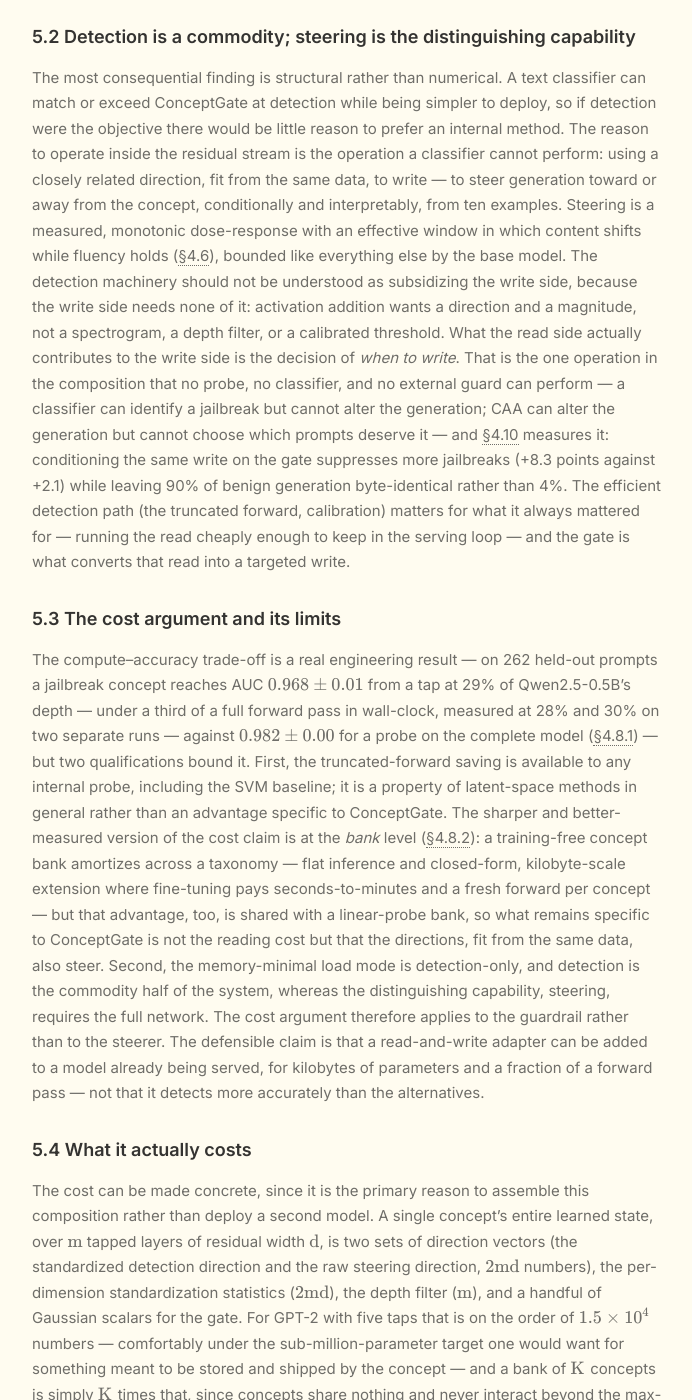
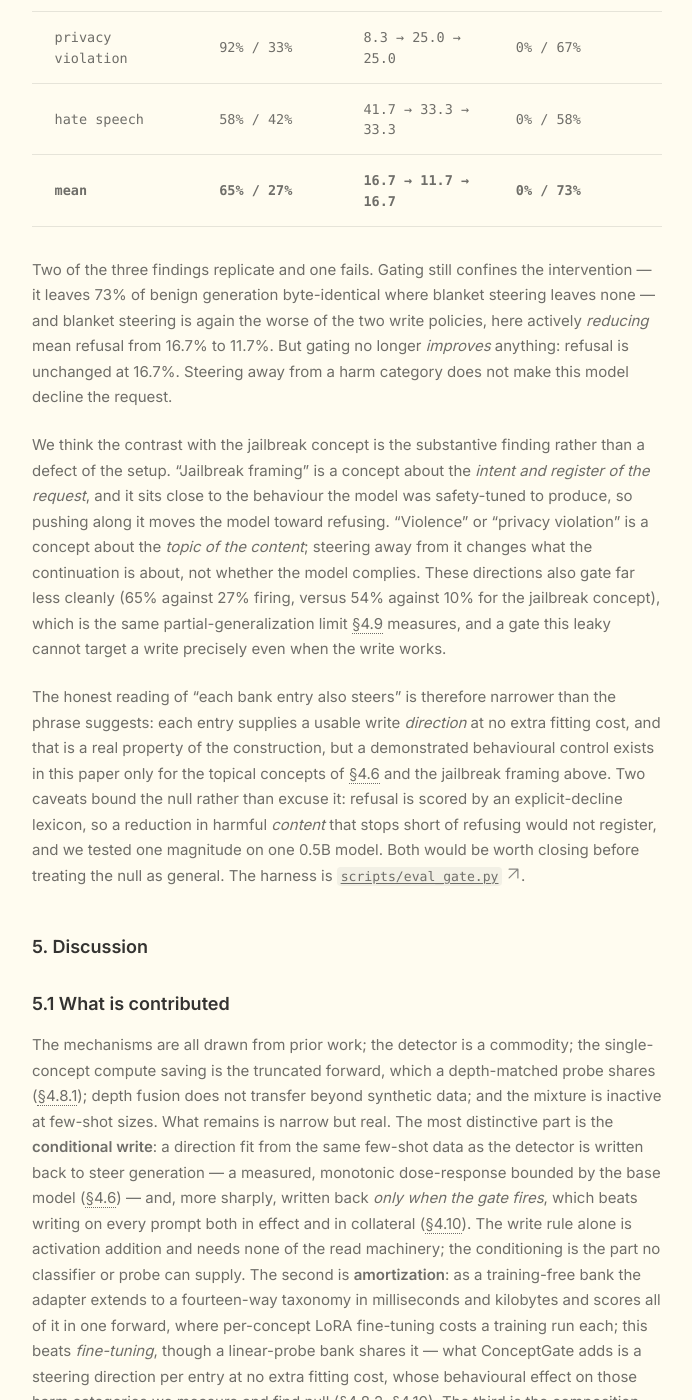
Before and after one commit to NISH1001/NISH1001.github.io, a Jekyll site: the page built from _posts/research/2026-08-29-conceptgate.markdown, in a window 1280 px wide and 1400 px high, scrolled down 45216 px. Shown: the whole window, without its empty margins (293-985 px from the left). Built offline with Jekyll 4.4.1, drawn with Linux system fonts in a browser that asks for light colours; some of the changed text lies outside the part shown.

Commit message:
Report the BeaverTails bank-steering null and qualify the bank claim
- 4.10 gains a negative-result subsection: the same three arms on five
  BeaverTails harm categories. Refusal 16.7 -> 11.7 (always) -> 16.7
  (gate) -- steering away from a harm topic does not make the model
  decline, though the collateral finding replicates (73% vs 0% of
  benign generation left untouched)
- Reads the contrast with the jailbreak concept as the substantive
  finding: request intent sits near safety-tuned refusal, content topic
  does not; and these directions gate far more leakily (65/27 vs 54/10)
- "Each entry also steers" corrected in 1.4, 4.8.2 and 5.1 to "supplies
  a write direction at no extra fitting cost", with the null cited
- Added to the honest-negatives list in 1.4

```diff
--- a/_posts/research/2026-08-29-conceptgate.markdown
+++ b/_posts/research/2026-08-29-conceptgate.markdown
@@ -317,7 +317,9 @@ This paper contributes, in order of how much each distinguishes ConceptGate from
    milliseconds and kilobytes with no gradient run, so hosting a fourteen-way safety taxonomy costs a
    fraction of per-concept LoRA fine-tuning and needs no retraining to extend
    (<a class="sref" href="#482-learning-multiple-concepts">§4.8.2</a>). This amortization is shared with a
-   linear-probe bank; what ConceptGate adds is that each entry also steers.
+   linear-probe bank; what ConceptGate adds is that each entry also supplies a steering direction at no
+   extra fitting cost — though for these harm categories the write is a measured *null* on behaviour
+   (<a class="sref" href="#the-same-experiment-on-the-concept-bank-a-negative-result">§4.10</a>).
 4. **A calibrated, few-shot, dual-mode adapter.** One object learns a concept from ~10 examples, detects
    it with a calibrated fire/abstain/pass gate, and steers along a closely related direction, with a small,
    well-characterized parameter budget (<a class="sref" href="#54-what-it-actually-costs">§5.4</a>) and no
@@ -334,8 +336,11 @@ This paper contributes, in order of how much each distinguishes ConceptGate from
    collapses to a single Gaussian at few-shot sizes
    (<a class="sref" href="#42-mixture-densities-a-constructed-hard-case-and-a-few-shot-collapse">§4.2</a>);
    a predicted paraphrase-robustness effect does not appear
-   (<a class="sref" href="#47-a-paraphrase-robustness-null">§4.7</a>); and generalization to an unseen harm
-   category is only partial (<a class="sref" href="#49-out-of-distribution-generalization">§4.9</a>).
+   (<a class="sref" href="#47-a-paraphrase-robustness-null">§4.7</a>); generalization to an unseen harm
+   category is only partial (<a class="sref" href="#49-out-of-distribution-generalization">§4.9</a>); and
+   steering with the bank's own harm-category directions is a null on behaviour — the write direction
+   comes free, but it does not make the model decline
+   (<a class="sref" href="#the-same-experiment-on-the-concept-bank-a-negative-result">§4.10</a>).
 6. **Reproducible interactive figures.** The figures below reproduce the underlying model runs, so the
    mechanism can be examined directly rather than only described.
 
@@ -1639,8 +1644,53 @@ would be a catastrophic false-positive rate in deployment. The gate is a sharp i
 distribution its ten examples came from, and
 <a class="sref" href="#49-out-of-distribution-generalization">§4.9</a>'s partial-generalization finding
 applies here with more force, because a false fire now rewrites the output rather than merely raising a
-flag. The harness is
-[`scripts/eval_gate.py`](https://github.com/NISH1001/conceptgate/blob/main/scripts/eval_gate.py).
+flag.
+
+#### The same experiment on the concept bank: a negative result
+
+The bank of <a class="sref" href="#482-learning-multiple-concepts">§4.8.2</a> has only ever been measured
+as a *detector*, while the contribution claim is that each of its entries also steers. That deserves a
+direct test, so we ran the identical three arms on five BeaverTails harm categories, fitting each
+direction from 32 harmful prompts of the category against the shared benign pool and evaluating on twelve
+held-out prompts of that category. On the behavioural axis the result is a **null**.
+
+<div class="cg-mono" markdown="1">
+
+| BeaverTails category | gate fires: harmful / benign | refusal: none → always → gate | benign untouched: always / gate |
+|---|---|---|---|
+| violence, incitement | 50% / 8% | 8.3 → 0.0 → 8.3 | 0% / 92% |
+| drug abuse, weapons | 58% / 25% | 0.0 → 0.0 → 0.0 | 0% / 75% |
+| financial & property crime | 67% / 25% | 25.0 → 0.0 → 16.7 | 0% / 75% |
+| privacy violation | 92% / 33% | 8.3 → 25.0 → 25.0 | 0% / 67% |
+| hate speech | 58% / 42% | 41.7 → 33.3 → 33.3 | 0% / 58% |
+| **mean** | **65% / 27%** | **16.7 → 11.7 → 16.7** | **0% / 73%** |
+
+</div>
+
+Two of the three findings replicate and one fails. Gating still confines the intervention — it leaves
+73% of benign generation byte-identical where blanket steering leaves none — and blanket steering is
+again the worse of the two write policies, here actively *reducing* mean refusal from 16.7% to 11.7%.
+But gating no longer *improves* anything: refusal is unchanged at 16.7%. Steering away from a harm
+category does not make this model decline the request.
+
+We think the contrast with the jailbreak concept is the substantive finding rather than a defect of the
+setup. "Jailbreak framing" is a concept about the *intent and register of the request*, and it sits close
+to the behaviour the model was safety-tuned to produce, so pushing along it moves the model toward
+refusing. "Violence" or "privacy violation" is a concept about the *topic of the content*; steering away
+from it changes what the continuation is about, not whether the model complies. These directions also
+gate far less cleanly (65% against 27% firing, versus 54% against 10% for the jailbreak concept), which
+is the same partial-generalization limit
+<a class="sref" href="#49-out-of-distribution-generalization">§4.9</a> measures, and a gate this leaky
+cannot target a write precisely even when the write works.
+
+The honest reading of "each bank entry also steers" is therefore narrower than the phrase suggests: each
+entry supplies a usable write *direction* at no extra fitting cost, and that is a real property of the
+construction, but a demonstrated behavioural control exists in this paper only for the topical concepts
+of <a class="sref" href="#46-steering-across-models">§4.6</a> and the jailbreak framing above. Two
+caveats bound the null rather than excuse it: refusal is scored by an explicit-decline lexicon, so a
+reduction in harmful *content* that stops short of refusing would not register, and we tested one
+magnitude on one 0.5B model. Both would be worth closing before treating the null as general. The harness
+is [`scripts/eval_gate.py`](https://github.com/NISH1001/conceptgate/blob/main/scripts/eval_gate.py).
 
 ## 5. Discussion
 
@@ -1650,14 +1700,19 @@ The mechanisms are all drawn from prior work; the detector is a commodity; the s
 saving is the truncated forward, which a depth-matched probe shares
 (<a class="sref" href="#481-learning-a-single-concept">§4.8.1</a>); depth fusion does not transfer beyond
 synthetic data; and the mixture is inactive at few-shot sizes. What remains is narrow but real. The most
-distinctive part is **steering**: a direction fit from the same few-shot data as the detector is written back to
-steer generation, a measured, monotonic dose-response bounded by the base model
-(<a class="sref" href="#46-steering-across-models">§4.6</a>) — the one operation a classifier or probe
-cannot perform. The second is **amortization**: as a training-free bank the adapter extends to a
-fourteen-way taxonomy in milliseconds and kilobytes and scores all of it in one forward, where per-concept
-LoRA fine-tuning costs a training run each; this beats *fine-tuning*, though a linear-probe bank shares it
-— what ConceptGate adds is that each entry also steers
-(<a class="sref" href="#482-learning-multiple-concepts">§4.8.2</a>). The third is the composition and its
+distinctive part is the **conditional write**: a direction fit from the same few-shot data as the detector
+is written back to steer generation — a measured, monotonic dose-response bounded by the base model
+(<a class="sref" href="#46-steering-across-models">§4.6</a>) — and, more sharply, written back *only when
+the gate fires*, which beats writing on every prompt both in effect and in collateral
+(<a class="sref" href="#410-gate-conditioned-steering-what-the-gate-is-for">§4.10</a>). The write rule
+alone is activation addition and needs none of the read machinery; the conditioning is the part no
+classifier or probe can supply. The second is **amortization**: as a training-free bank the adapter
+extends to a fourteen-way taxonomy in milliseconds and kilobytes and scores all of it in one forward,
+where per-concept LoRA fine-tuning costs a training run each; this beats *fine-tuning*, though a
+linear-probe bank shares it — what ConceptGate adds is a steering direction per entry at no extra fitting
+cost, whose behavioural effect on those harm categories we measure and find null
+(<a class="sref" href="#482-learning-multiple-concepts">§4.8.2</a>,
+<a class="sref" href="#the-same-experiment-on-the-concept-bank-a-negative-result">§4.10</a>). The third is the composition and its
 honest account: a single few-shot, calibrated, training-free module that both reads and writes a concept
 at a small, well-characterized cost, each part measured against a fair baseline including where it fails —
 detection is a commodity a probe matches, and generalization to an unseen category is only partial
```
